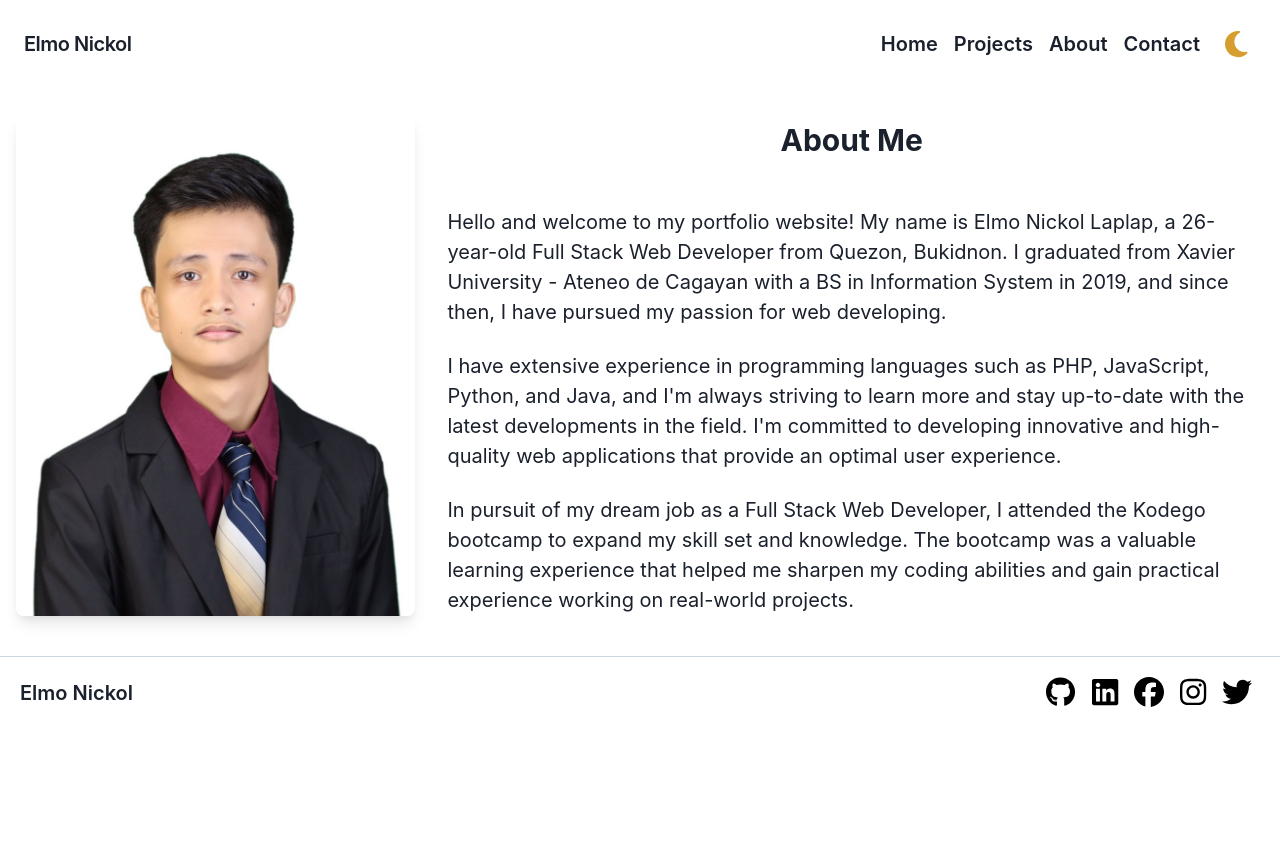
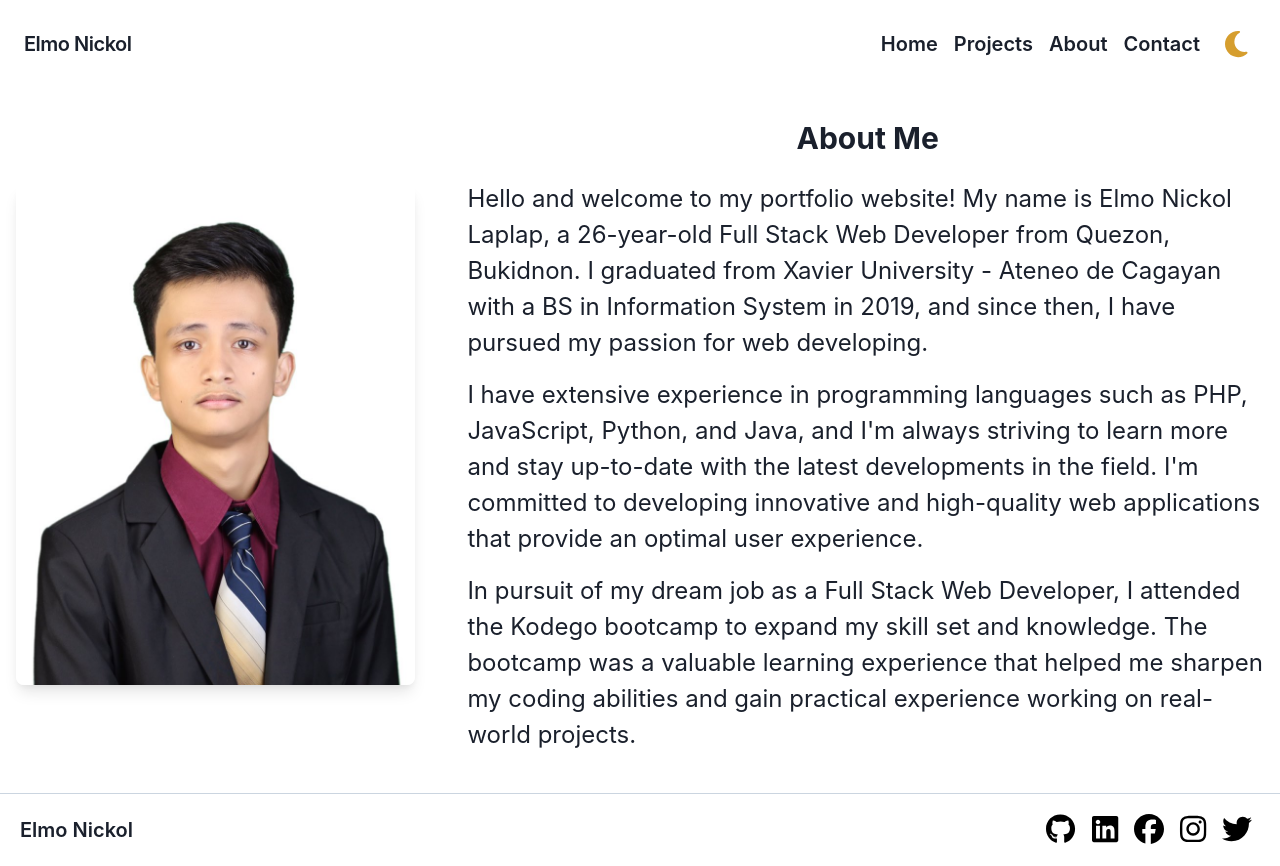
Before and after one commit to elmonickcool/my_portfolio, a Next.js app: page /about in a window 1280 px wide. Before the commit the page ends 800 px from the top, so only its background shows below. Built offline with nearby package versions, Linux system fonts and the light colour scheme.

Commit message:
fix align

```diff
--- a/src/pages/about.jsx
+++ b/src/pages/about.jsx
@@ -1,21 +1,21 @@
-import { Stack, Text, Image } from "@chakra-ui/react";
+import { Stack, Text, Image, Box } from "@chakra-ui/react";
 
 const About = () => {
   return (
     <Stack direction={{ base: "column", md: "row" }} spacing={8} alignItems={{ md: "center" }} me={3} >
       <Image src="/elmonickol.jpg" width={500} height={500} ms={4} alt="about image" borderRadius="lg" boxShadow="lg" />
-      <Stack me={3}>
+      <Box ms={5} textAlign={{base:"center",md:"left"}}>
         <Text fontSize='3xl' fontWeight='bold' textAlign='center' mb={5}>About Me</Text>
-        <Text fontSize="xl" mt="4">
+        <Text fontSize={{ base: "xl", md: "2xl" }} mt="4" mb={{ base: 3, md: 0 }}>
           Hello and welcome to my portfolio website! My name is Elmo Nickol Laplap, a 26-year-old Full Stack Web Developer from Quezon, Bukidnon. I graduated from Xavier University - Ateneo de Cagayan with a BS in Information System in 2019, and since then, I have pursued my passion for web developing.
         </Text>
-        <Text fontSize="xl" mt="4">
+        <Text fontSize={{ base: "xl", md: "2xl" }} mt="4" mb={{ base: 3, md: 0 }}>
           I have extensive experience in programming languages such as PHP, JavaScript, Python, and Java, and I&apos;m always striving to learn more and stay up-to-date with the latest developments in the field. I&apos;m committed to developing innovative and high-quality web applications that provide an optimal user experience.
         </Text>
-        <Text fontSize="xl" mt="4">
+        <Text fontSize={{ base: "xl", md: "2xl" }} mt="4" mb={{ base: 3, md: 0 }}>
           In pursuit of my dream job as a Full Stack Web Developer, I attended the Kodego bootcamp to expand my skill set and knowledge. The bootcamp was a valuable learning experience that helped me sharpen my coding abilities and gain practical experience working on real-world projects.
         </Text>
-      </Stack>
+      </Box>
     </Stack>
   );
 };
```
